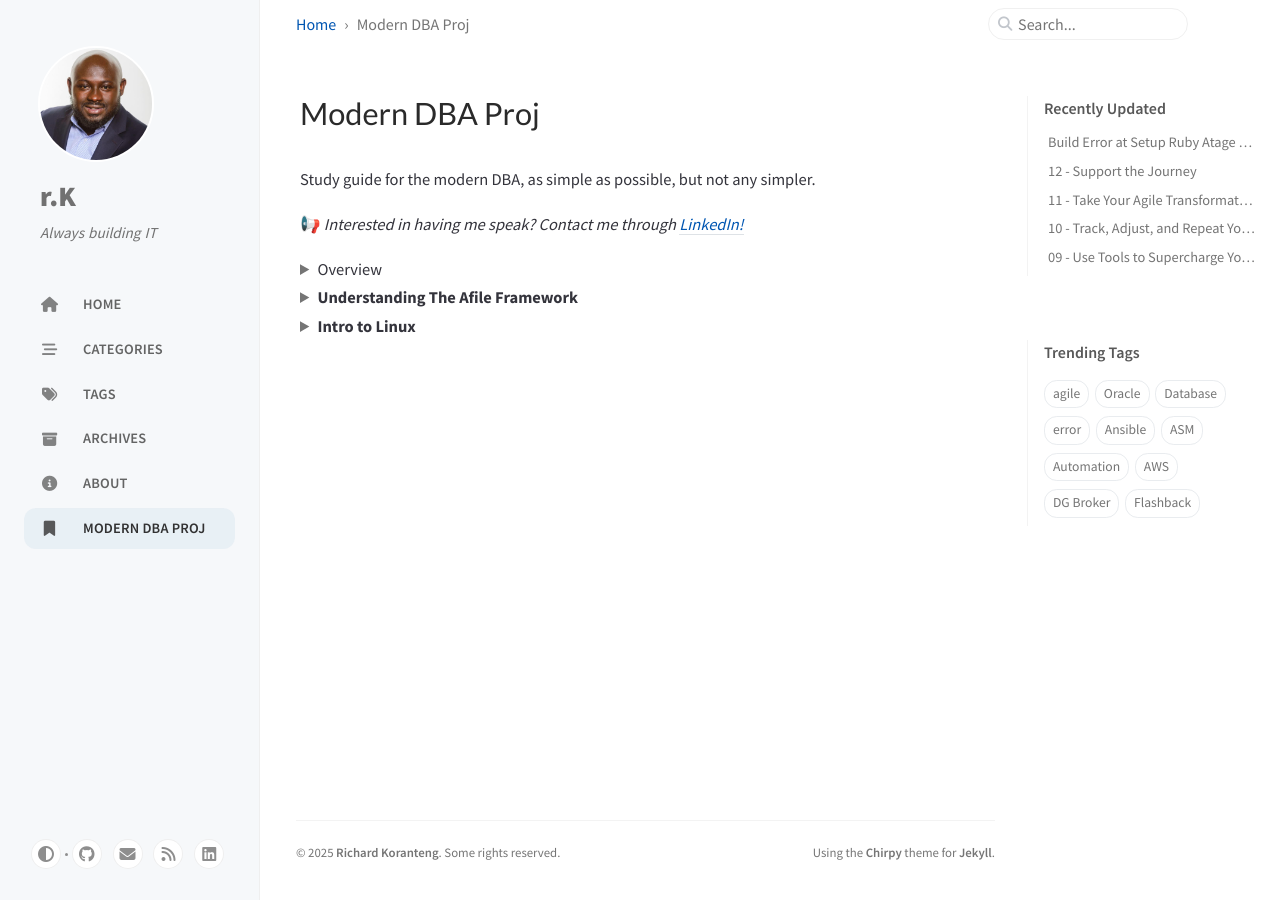
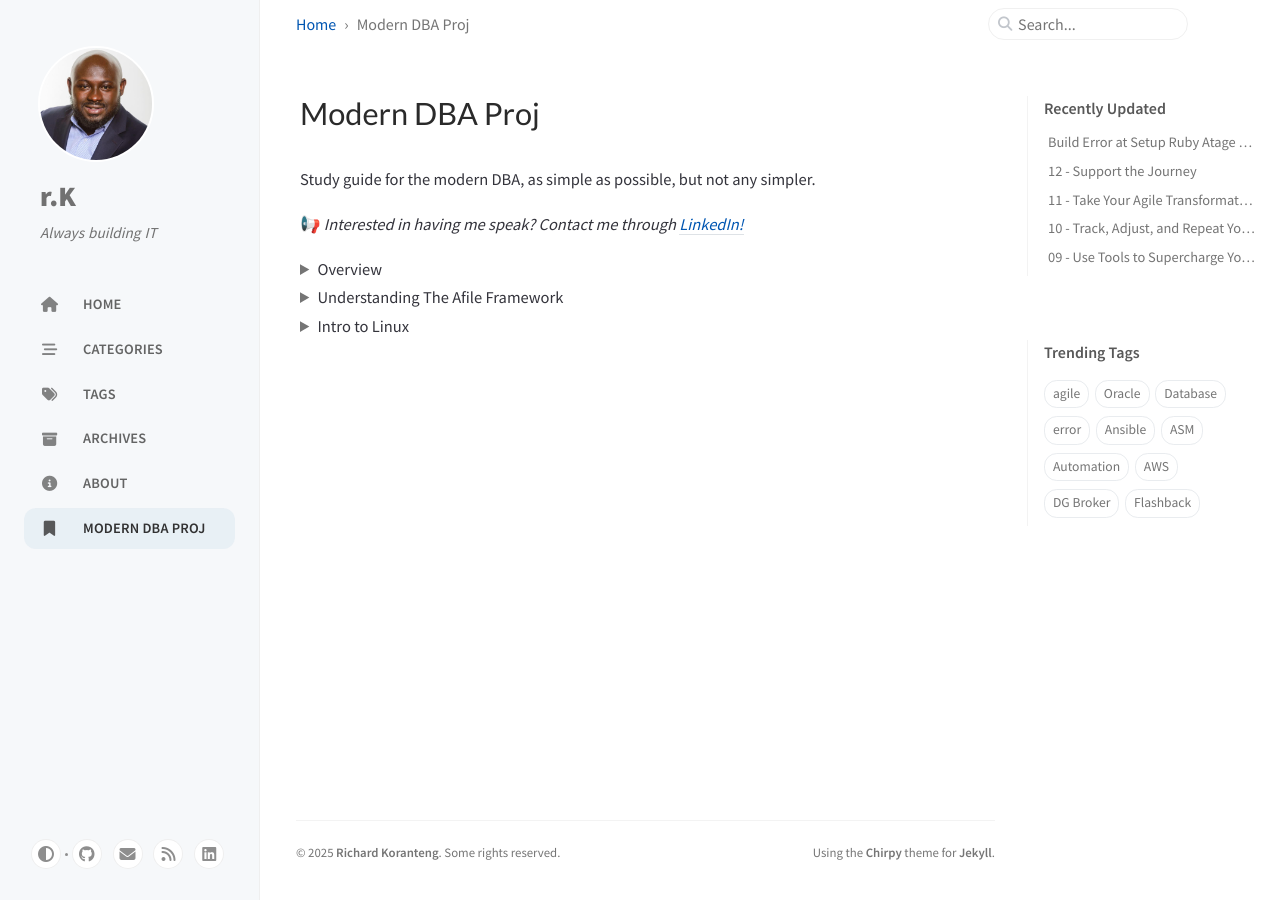
Before and after one commit to RKKoranteng/blog, a Jekyll site: the page built from _tabs/modern-dba-project.md, in a window 1280 px wide. Built offline with Jekyll 4.4.1, drawn with Linux system fonts in a browser that asks for light colours; cached includes are drawn as plain includes.

Commit message:
remove bold top menu item

```diff
--- a/_tabs/modern-dba-project.md
+++ b/_tabs/modern-dba-project.md
@@ -18,7 +18,7 @@ Study guide for the modern DBA, as simple as possible, but not any simpler.
 </details>
 
 <details>
-    <summary><b>Understanding The Afile Framework</b></summary>
+    <summary>Understanding The Afile Framework</summary>
 
     - <a>Software Development Lifycycle (soon)</a> <br>
     - <a>Waterfall (soon)</a> <br>
@@ -30,7 +30,7 @@ Study guide for the modern DBA, as simple as possible, but not any simpler.
 </details>
 
 <details>
-    <summary><b>Intro to Linux</b></summary>
+    <summary>Intro to Linux</summary>
 
     - <a>Overview of Linux (soon)</a> <br>
     - <a>Linux FHS and Permissions (soon)</a> <br>
```
